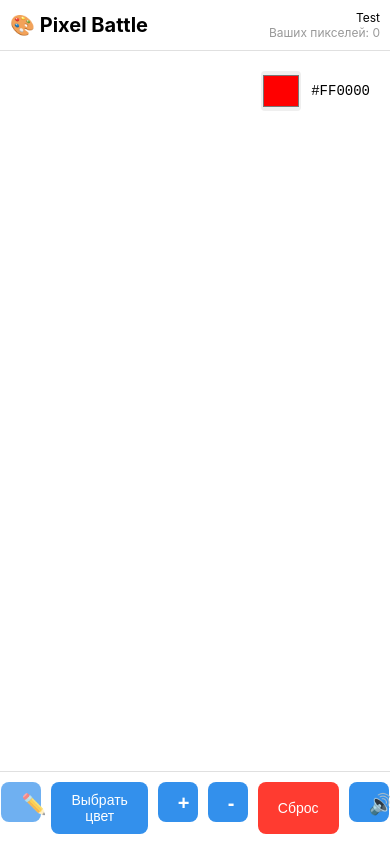
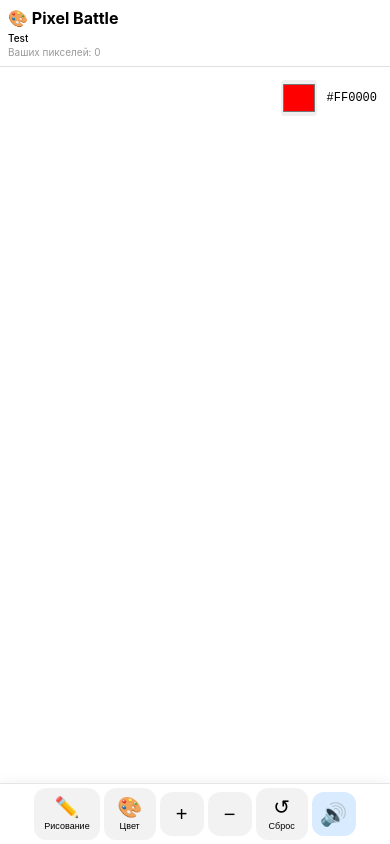
Before and after one commit to AnatolyKozmin/pixel_battle, a Vue app in the folder frontend/: page / in a window 390 px wide. Built offline with nearby package versions, Linux system fonts and the light colour scheme; no server answers.

Commit message:
Add music

```diff
--- a/frontend/src/App.vue
+++ b/frontend/src/App.vue
@@ -3,11 +3,11 @@
     <div class="header">
       <h1>🎨 Pixel Battle</h1>
       <div class="user-info">
-        <span v-if="user">{{ user.first_name || 'Пользователь' }}</span>
+        <span v-if="user" class="user-name">{{ user.first_name || 'Пользователь' }}</span>
         <span class="pixels-count">Ваших пикселей: {{ user?.pixels_placed || 0 }}</span>
         <span class="canvas-pixels-count" v-if="canvasStats">
-          Всего на холсте: {{ canvasStats.total_pixels }}
-          ({{ canvasStats.coverage_percent }}% заполнено)
+          Всего: {{ canvasStats.total_pixels }}
+          ({{ canvasStats.coverage_percent }}%)
         </span>
       </div>
     </div>
@@ -38,24 +38,35 @@
 
     </div>
 
-    <div class="controls">
+    <!-- iOS-style Bottom Bar -->
+    <div class="ios-bottom-bar">
+      <div class="ios-bar-content">
         <button
           @click="togglePanMode"
-        class="pan-btn"
+          class="ios-btn"
           :class="{ active: isPanMode }"
-        :title="isPanMode ? 'Режим перемещения (нажмите для рисования)' : 'Режим рисования (нажмите для перемещения)'"
         >
-        {{ isPanMode ? '✋' : '✏️' }}
+          <span class="ios-icon">{{ isPanMode ? '👆' : '✏️' }}</span>
+          <span class="ios-label">{{ isPanMode ? 'Перемещение' : 'Рисование' }}</span>
         </button>
-      <button @click="openColorPicker" class="color-btn">
-        Выбрать цвет
+        <button @click="openColorPicker" class="ios-btn">
+          <span class="ios-icon">🎨</span>
+          <span class="ios-label">Цвет</span>
         </button>
-      <button @click="zoomIn" class="zoom-btn">+</button>
-      <button @click="zoomOut" class="zoom-btn">-</button>
-      <button @click="resetView" class="reset-btn">Сброс</button>
-      <button @click="toggleMusic" class="music-btn" :class="{ active: isMusicEnabled }">
-        {{ isMusicEnabled ? '🔊' : '🔇' }}
+        <button @click="zoomIn" class="ios-btn icon-only">
+          <span class="ios-icon">+</span>
         </button>
+        <button @click="zoomOut" class="ios-btn icon-only">
+          <span class="ios-icon">−</span>
+        </button>
+        <button @click="resetView" class="ios-btn">
+          <span class="ios-icon">↺</span>
+          <span class="ios-label">Сброс</span>
+        </button>
+        <button @click="toggleMusic" class="ios-btn icon-only" :class="{ active: isMusicEnabled }">
+          <span class="ios-icon">{{ isMusicEnabled ? '🔊' : '🔇' }}</span>
+        </button>
+      </div>
     </div>
   </div>
 </template>
@@ -267,8 +278,21 @@ async function handleCanvasClick(event) {
     playErrorSound() // Звук ошибки
 
     // Показываем более детальное сообщение об ошибке
-    const errorMessage = error.message || 'Не удалось разместить пиксель. Попробуйте позже.'
+    let errorMessage = error.message || 'Не удалось разместить пиксель. Попробуйте позже.'
+
+    // Улучшенная обработка network error
+    if (error.message && error.message.includes('сети')) {
+      errorMessage = 'Ошибка сети. Проверьте подключение к интернету и попробуйте снова.'
+    } else if (error.message && error.message.includes('timeout')) {
+      errorMessage = 'Превышено время ожидания. Проверьте подключение и попробуйте снова.'
+    }
+
+    // Используем более дружелюбный способ показа ошибки
+    if (window.Telegram?.WebApp?.showAlert) {
+      window.Telegram.WebApp.showAlert(errorMessage)
+    } else {
       alert(errorMessage)
+    }
   }
 }
 
@@ -369,10 +393,20 @@ function resetView() {
   flex-direction: column;
   align-items: flex-end;
   font-size: 12px;
+  gap: 2px;
+}
+
+.user-name {
+  font-weight: 500;
 }
 
 .pixels-count {
   color: var(--tg-theme-hint-color, #999999);
+}
+
+.canvas-pixels-count {
+  color: var(--tg-theme-hint-color, #999999);
+  font-size: 11px;
 }
 
 .canvas-container {
@@ -380,6 +414,7 @@ function resetView() {
   position: relative;
   overflow: hidden;
   background: #f0f0f0;
+  padding-bottom: 80px; /* Отступ для bottom bar */
 }
 
 canvas {
@@ -415,63 +450,231 @@ canvas {
 }
 
 
-.controls {
-  padding: 10px;
-  background: var(--tg-theme-bg-color, #ffffff);
-  border-top: 1px solid var(--tg-theme-hint-color, #e0e0e0);
-  display: flex;
-  gap: 10px;
-  justify-content: center;
+/* iOS-style Bottom Bar */
+.ios-bottom-bar {
+  position: fixed;
+  bottom: 0;
+  left: 0;
+  right: 0;
+  padding: 8px 12px;
+  padding-bottom: max(8px, env(safe-area-inset-bottom));
+  background: rgba(255, 255, 255, 0.7);
+  backdrop-filter: blur(20px) saturate(180%);
+  -webkit-backdrop-filter: blur(20px) saturate(180%);
+  border-top: 0.5px solid rgba(0, 0, 0, 0.1);
+  box-shadow: 0 -2px 10px rgba(0, 0, 0, 0.05);
+  z-index: 1000;
 }
 
-button {
-  padding: 10px 20px;
-  border: none;
-  border-radius: 8px;
-  font-size: 14px;
-  cursor: pointer;
-  background: var(--tg-theme-button-color, #3390ec);
-  color: var(--tg-theme-button-text-color, #ffffff);
+/* Темная тема для iOS bottom bar */
+@media (prefers-color-scheme: dark) {
+  .ios-bottom-bar {
+    background: rgba(28, 28, 30, 0.7);
+    border-top: 0.5px solid rgba(255, 255, 255, 0.1);
+    box-shadow: 0 -2px 10px rgba(0, 0, 0, 0.3);
   }
 
-button:active {
-  opacity: 0.8;
+  .ios-btn {
+    background: rgba(255, 255, 255, 0.1);
+    color: var(--tg-theme-text-color, #ffffff);
   }
 
-.zoom-btn {
-  width: 40px;
-  height: 40px;
-  font-size: 20px;
-  font-weight: bold;
+  .ios-btn:active {
+    background: rgba(255, 255, 255, 0.15);
   }
 
-.reset-btn {
-  background: var(--tg-theme-destructive-text-color, #ff3b30);
+  .ios-btn.active {
+    background: rgba(0, 122, 255, 0.25);
+    color: #5AC8FA;
+  }
 }
 
-.pan-btn {
-  width: 40px;
-  height: 40px;
-  font-size: 20px;
-  background: var(--tg-theme-button-color, #3390ec);
-  opacity: 0.7;
+.ios-bar-content {
+  display: flex;
+  gap: 8px;
+  justify-content: center;
+  align-items: center;
+  flex-wrap: wrap;
+  max-width: 100%;
 }
 
-.pan-btn.active {
-  opacity: 1;
-  background: var(--tg-theme-button-color, #3390ec);
-  border: 2px solid var(--tg-theme-text-color, #000000);
+.ios-btn {
+  padding: 10px 14px;
+  border: none;
+  border-radius: 12px;
+  font-size: 13px;
+  cursor: pointer;
+  background: rgba(0, 0, 0, 0.05);
+  color: var(--tg-theme-text-color, #000000);
+  display: flex;
+  flex-direction: column;
+  align-items: center;
+  justify-content: center;
+  gap: 4px;
+  min-height: 60px;
+  min-width: 60px;
+  transition: all 0.2s cubic-bezier(0.4, 0, 0.2, 1);
+  user-select: none;
+  -webkit-tap-highlight-color: transparent;
+  position: relative;
+  overflow: hidden;
 }
 
-.music-btn {
-  width: 40px;
-  height: 40px;
-  font-size: 20px;
-  background: var(--tg-theme-button-color, #3390ec);
-  opacity: 0.7;
+.ios-btn::before {
+  content: '';
+  position: absolute;
+  top: 50%;
+  left: 50%;
+  width: 0;
+  height: 0;
+  border-radius: 50%;
+  background: rgba(0, 0, 0, 0.1);
+  transform: translate(-50%, -50%);
+  transition: width 0.3s, height 0.3s;
 }
 
-.music-btn.active {
-  opacity: 1;
+.ios-btn:active::before {
+  width: 200px;
+  height: 200px;
+}
+
+.ios-btn:active {
+  transform: scale(0.95);
+  background: rgba(0, 0, 0, 0.1);
+}
+
+.ios-btn.active {
+  background: rgba(0, 122, 255, 0.15);
+  color: #007AFF;
+}
+
+.ios-btn.active .ios-icon {
+  transform: scale(1.1);
+}
+
+.ios-icon {
+  font-size: 24px;
+  line-height: 1;
+  display: inline-block;
+  transition: transform 0.2s;
+}
+
+.ios-label {
+  font-size: 11px;
+  font-weight: 500;
+  line-height: 1.2;
+  text-align: center;
+}
+
+.ios-btn.icon-only {
+  min-width: 50px;
+  min-height: 50px;
+  padding: 10px;
+}
+
+.ios-btn.icon-only .ios-icon {
+  font-size: 20px;
+}
+
+/* Адаптивность для мобильных устройств */
+@media (max-width: 768px) {
+  .header {
+    padding: 8px;
+    flex-wrap: wrap;
+  }
+
+  .header h1 {
+    font-size: 18px;
+  }
+
+  .user-info {
+    font-size: 11px;
+    width: 100%;
+    margin-top: 4px;
+    align-items: flex-start;
+  }
+
+  .ios-bottom-bar {
+    padding: 6px 8px;
+  }
+
+  .ios-bar-content {
+    gap: 6px;
+  }
+
+  .ios-btn {
+    min-height: 56px;
+    min-width: 56px;
+    padding: 8px 12px;
+  }
+
+  .ios-btn.icon-only {
+    min-width: 48px;
+    min-height: 48px;
+    padding: 8px;
+  }
+
+  .ios-icon {
+    font-size: 22px;
+  }
+
+  .ios-label {
+    font-size: 10px;
+  }
+
+  .color-picker {
+    top: 5px;
+    right: 5px;
+    padding: 8px;
+    font-size: 12px;
+  }
+
+  .color-picker input[type="color"] {
+    width: 36px;
+    height: 36px;
+  }
+
+  .color-hex {
+    font-size: 12px;
+  }
+}
+
+/* Очень маленькие экраны */
+@media (max-width: 480px) {
+  .header h1 {
+    font-size: 16px;
+  }
+
+  .user-info {
+    font-size: 10px;
+  }
+
+  .ios-bottom-bar {
+    padding: 4px 6px;
+  }
+
+  .ios-bar-content {
+    gap: 4px;
+  }
+
+  .ios-btn {
+    min-height: 52px;
+    min-width: 52px;
+    padding: 6px 10px;
+  }
+
+  .ios-btn.icon-only {
+    min-width: 44px;
+    min-height: 44px;
+    padding: 6px;
+  }
+
+  .ios-icon {
+    font-size: 20px;
+  }
+
+  .ios-label {
+    font-size: 9px;
+  }
 }
 </style>
--- a/frontend/src/style.css
+++ b/frontend/src/style.css
@@ -9,6 +9,8 @@ body {
   background: var(--tg-theme-bg-color, #ffffff);
   color: var(--tg-theme-text-color, #000000);
   overflow: hidden;
+  -webkit-font-smoothing: antialiased;
+  -moz-osx-font-smoothing: grayscale;
 }
 
 #app {
@@ -16,4 +18,16 @@ body {
   height: 100vh;
   display: flex;
   flex-direction: column;
+  overflow: hidden;
 }
+
+/* Улучшение для мобильных устройств */
+@media (max-width: 768px) {
+  body {
+    touch-action: manipulation; /* Улучшает отзывчивость touch */
+  }
+
+  * {
+    -webkit-tap-highlight-color: transparent;
+  }
+}
```
Also changed, not shown: frontend/src/composables/usePixelBattle.js (+35 -4 lines). Lines whose indentation alone changed are shown as unchanged.
